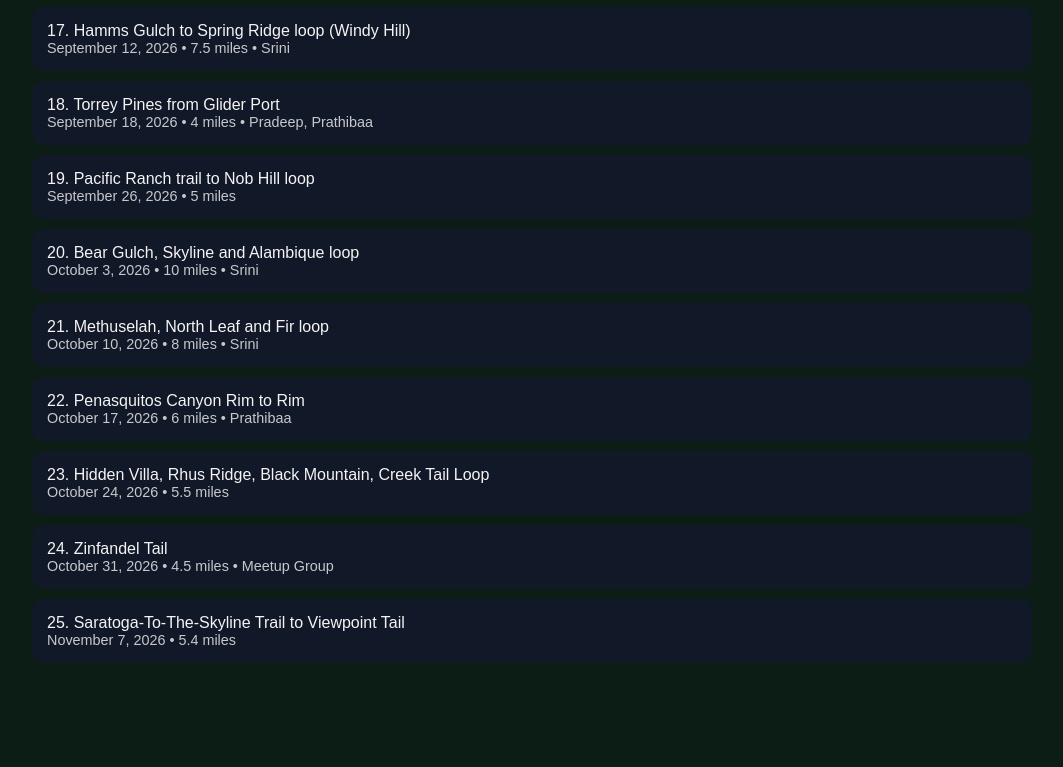
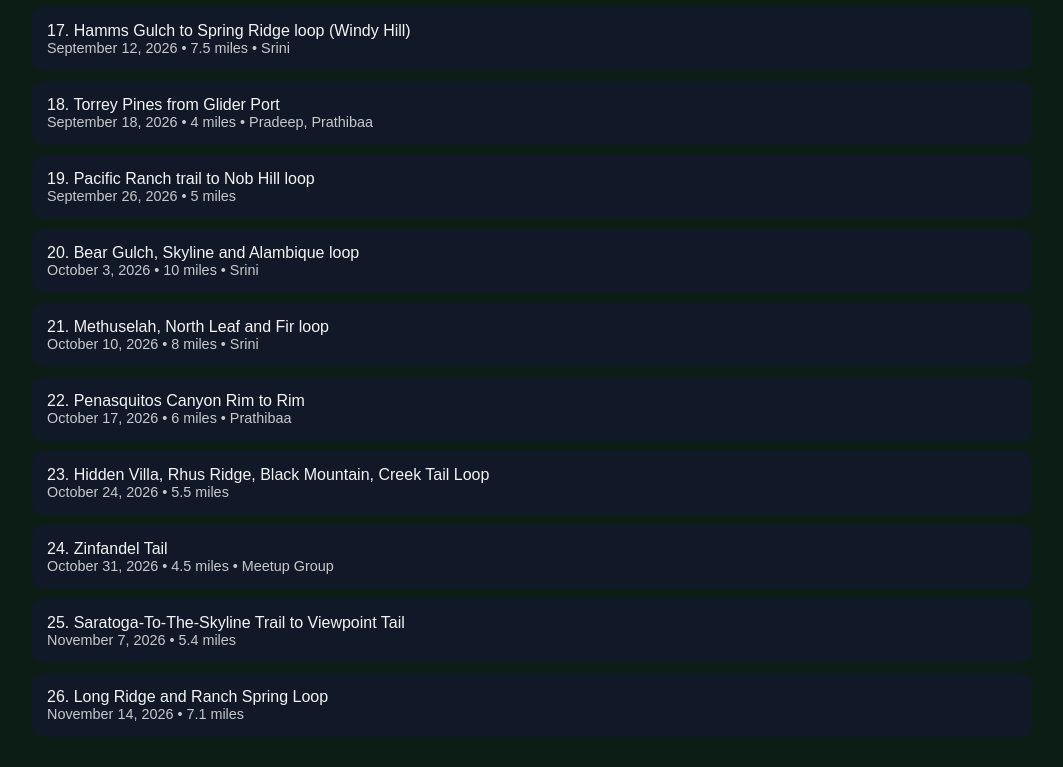
Before and after one commit to harihpp1/52hikes, a plain HTML site: page index.html in a window 1280 px wide. Shown: the part 1725-2492 px from the top of the page, without its empty margins (108-1171 px from the left). Before the commit the page ends 2418 px from the top, so only its background shows below. Drawn offline with Linux system fonts and the light colour scheme.

Commit message:
Update index.html

```diff
--- a/index.html
+++ b/index.html
@@ -120,6 +120,7 @@ const HIKES = [
   { date: "2026-10-24", name: "Hidden Villa, Rhus Ridge, Black Mountain, Creek Tail Loop", miles: 5.5, partners: [] },
   { date: "2026-10-31", name: "Zinfandel Tail", miles: 4.5, partners: ["Meetup Group"] },
   { date: "2026-11-07", name: "Saratoga-To-The-Skyline Trail to Viewpoint Tail", miles: 5.4, partners: [] },
+  { date: "2026-11-14", name: "Long Ridge and Ranch Spring Loop", miles: 7.1, partners: [] },
 ];
 
 /* ---------- Settings ---------- */
```
